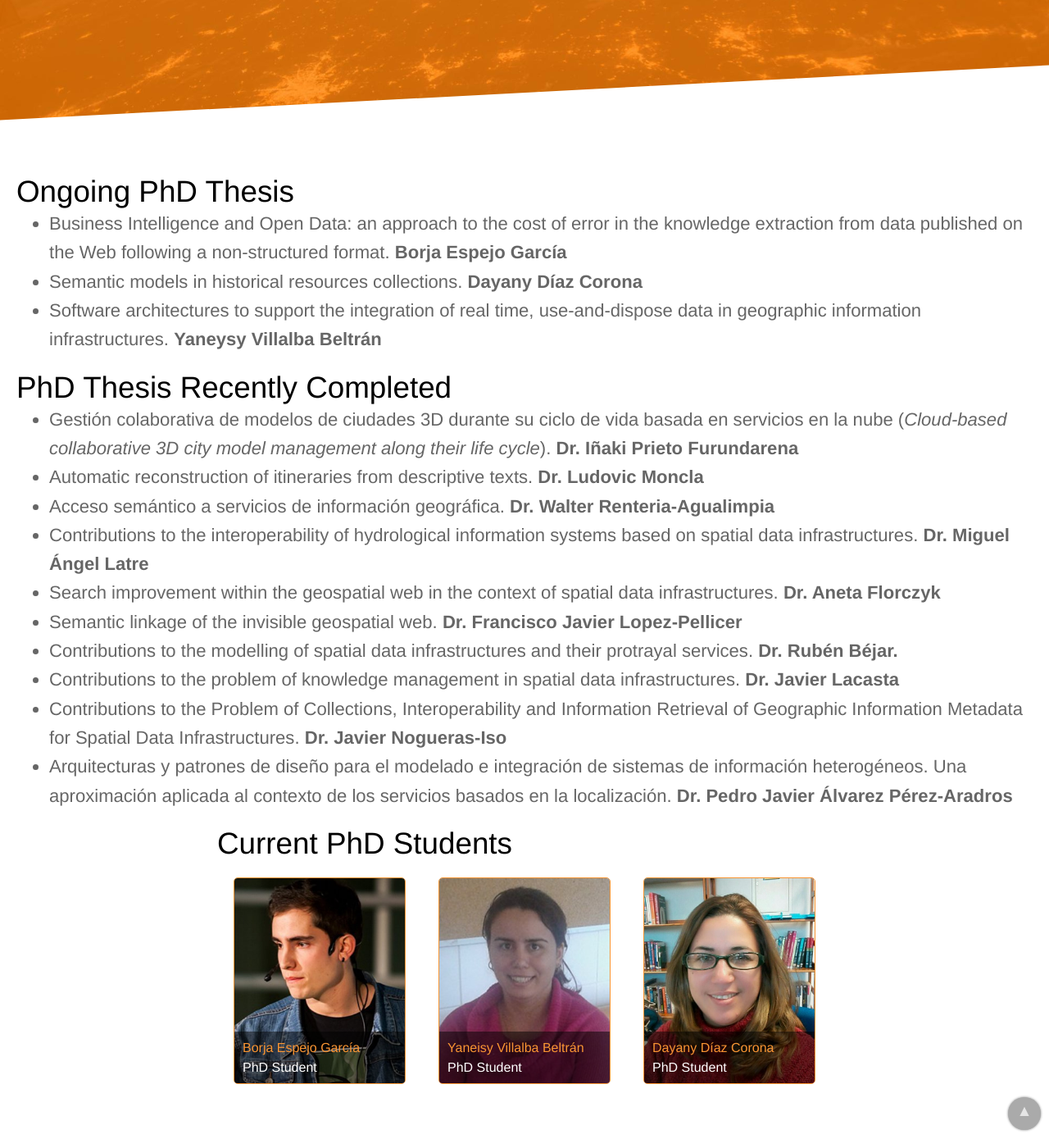
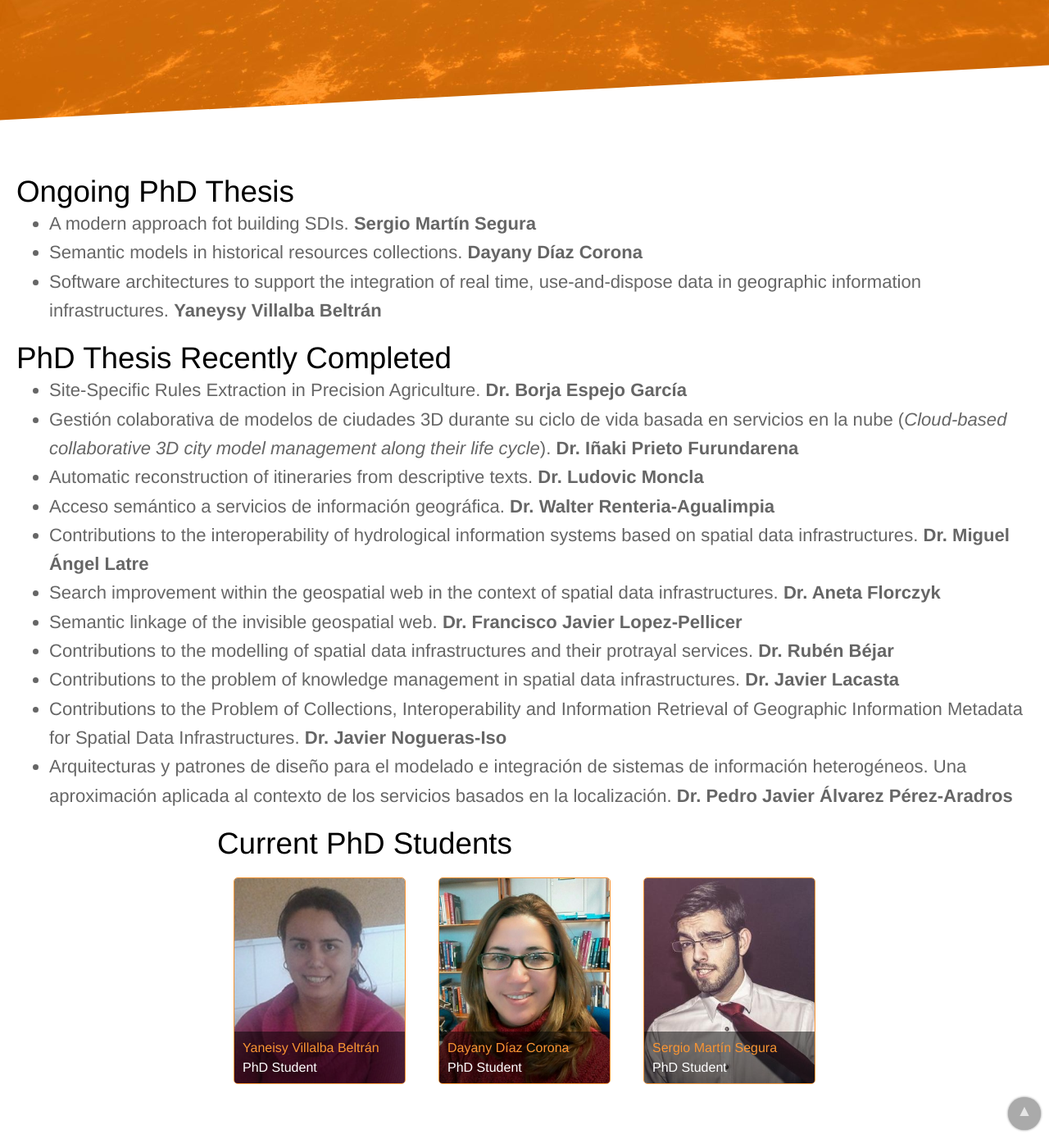
Before and after one commit to IAAA-Lab/IAAA-Lab.github.io, a Jekyll site: the page built from dissertations.md, in a window 1280 px wide and 1400 px high, scrolled down 220 px. Shown: the whole window at 82% size. Built offline with Jekyll 4.4.1, drawn with Linux system fonts in a browser that asks for light colours.

Commit message:
Changes in staff and PhD Students

```diff
--- a/_data/phd-students.yml
+++ b/_data/phd-students.yml
@@ -1,11 +1,3 @@
-borjaeg:
-  name: Borja Espejo García
-  papers_name: B. ESPEJO-GARCÍA
-  projects_name:
-  position: PhD Student
-  image_path: /images/people/phd-students/borjaeg.jpg
-  local_url: /staff/borjaeg
-  #url:
 dayany:
   name: Dayany Díaz Corona
   papers_name: D. DÍAZ-CORONA
@@ -22,3 +14,11 @@ yaneisy:
   image_path: /images/people/phd-students/yaneisy.jpg
   local_url: /staff/yaneisy
   #url:
+segura:
+  name: Sergio Martín Segura
+  papers_name: S. MARTÍN SEGURA
+  projects_name:
+  position: PhD Student
+  image_path: /images/people/phd-students/segura.jpg
+  local_url: /staff/segura
+  #url:
--- a/_layouts/phd_dissertations.html
+++ b/_layouts/phd_dissertations.html
@@ -9,9 +9,9 @@ layout: page
 	<h1>Current PhD Students</h1>
             <div>
 		<ul class="image-grid">
-		<li>{% include phd-student.html member='borjaeg' %}</li>
 		<li>{% include phd-student.html member='yaneisy' %}</li>
 		<li>{% include phd-student.html member='dayany' %}</li>
+		<li>{% include phd-student.html member='segura' %}</li>
 		<li class="filler"></li>
 		<li class="filler"></li>
 		<li class="filler"></li>
--- a/dissertations.md
+++ b/dissertations.md
@@ -6,19 +6,19 @@ layout: phd_dissertations
 
 # Ongoing PhD Thesis
 
-- Business Intelligence and Open Data: an approach to the cost of error in the knowledge extraction from data published on the Web following a non-structured format. **Borja Espejo García**
+- A modern approach fot building SDIs. **Sergio Martín Segura**
 - Semantic models in historical resources collections. **Dayany Díaz Corona**
 - Software architectures to support the integration of real time, use-and-dispose data in geographic information infrastructures. **Yaneysy Villalba Beltrán**
 
 # PhD Thesis Recently Completed
-
+- Site-Specific Rules Extraction in Precision Agriculture. **Dr. Borja Espejo García**
 - Gestión colaborativa de modelos de ciudades 3D durante su ciclo de vida basada en servicios en la nube (*Cloud-based collaborative 3D city model management along their life cycle*). **Dr. Iñaki Prieto Furundarena**
 - Automatic reconstruction of itineraries from descriptive texts. **Dr. Ludovic Moncla**
 - Acceso semántico a servicios de información geográfica. **Dr. Walter Renteria-Agualimpia**
 - Contributions to the interoperability of hydrological information systems based on spatial data infrastructures. **Dr. Miguel Ángel Latre**
 - Search improvement within the geospatial web in the context of spatial data infrastructures. **Dr. Aneta Florczyk**
 - Semantic linkage of the invisible geospatial web. **Dr. Francisco Javier Lopez-Pellicer**
-- Contributions to the modelling of spatial data infrastructures and their protrayal services. **Dr. Rubén Béjar.**
+- Contributions to the modelling of spatial data infrastructures and their protrayal services. **Dr. Rubén Béjar**
 - Contributions to the problem of knowledge management in spatial data infrastructures. **Dr. Javier Lacasta**
 - Contributions to the Problem of Collections, Interoperability and Information Retrieval of Geographic Information Metadata for Spatial Data Infrastructures. **Dr. Javier Nogueras-Iso**
 - Arquitecturas y patrones de diseño para el modelado e integración de sistemas de información heterogéneos. Una aproximación aplicada al contexto de los servicios basados en la localización. **Dr. Pedro Javier Álvarez Pérez-Aradros**
```
Also changed, not shown: _data/people.yml (+8 -0 lines), _staff/segura.md (added, +11 -0 lines), index.html (+14 -2 lines), images/people/phd-students/segura.jpg (added).
